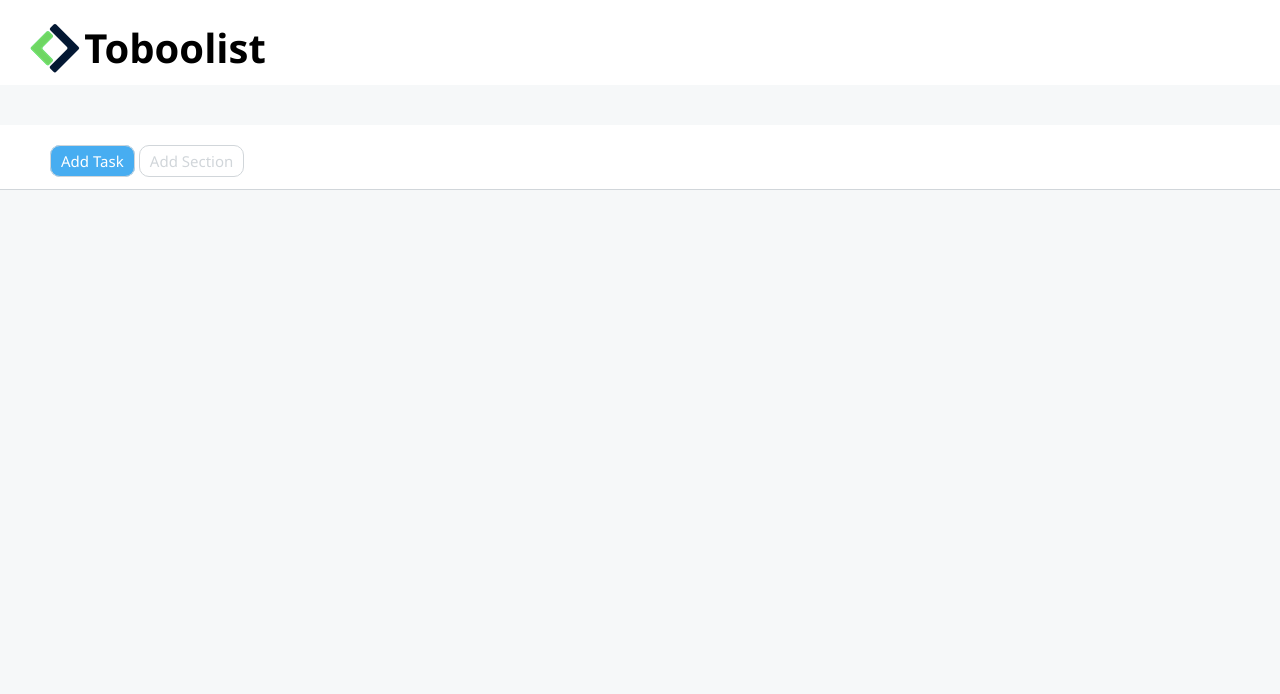
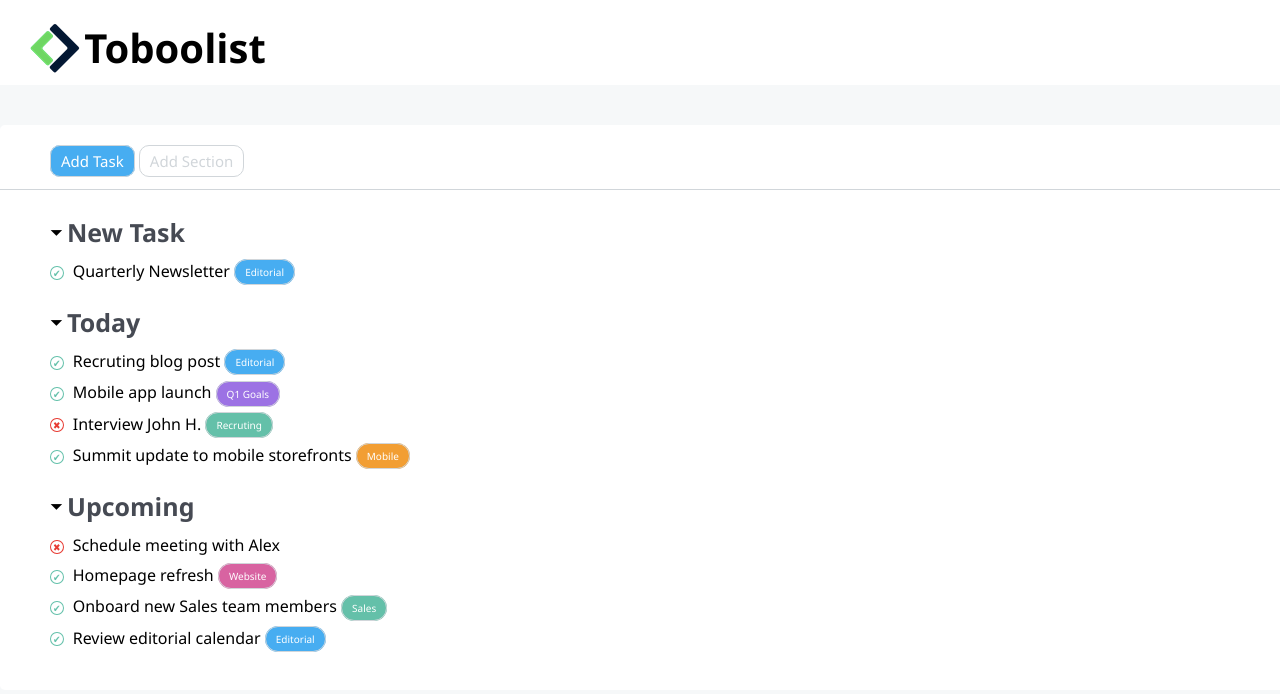
Before and after one commit to ElyPoli/html-css-toboolist, a plain HTML site: page index.html in a window 1280 px wide. Shown: the top 694 px of the page. Drawn offline with Linux system fonts and the light colour scheme.

Commit message:
add main

```diff
--- a/css/style.css
+++ b/css/style.css
@@ -23,6 +23,16 @@ nav {
     border-bottom: 1px solid #d1d6da;
     background-color: #ffffff;
     height: 65px;
+    border-top-left-radius: 5px;
+    border-top-right-radius: 5px;
+}
+
+main {
+    padding-top: 25px;
+    background-color: #ffffff;
+    height: 500px;
+    border-bottom-left-radius: 5px;
+    border-bottom-right-radius: 5px;
 }
 
 h1 {
@@ -30,8 +40,24 @@ h1 {
     font-weight: bold;
 }
 
+h2 {
+    font-size: 25px;
+    font-weight: bold;
+    color: #464a53;
+}
+
+ul, li {
+    list-style: none;
+    padding-top: 5px;
+    line-height: 25px;
+}
+
 .padding-left {
     padding-left: 50px;
+}
+
+.padding-top {
+    padding-top: 20px;
 }
 
 .display-inBl {
@@ -48,19 +74,65 @@ h1 {
     width: 1500px;
 }
 
-.button {
+.button-nav {
     border: 1px solid #d1d6da;
     border-radius: 10px;
     padding: 5px 10px;
     font-size: 15px;
 }
 
-.button-select {
+.button-main {
+    border: 1px solid #d1d6da;
+    border-radius: 20px;
+    padding: 5px 10px;
+    font-size: 10px;
+}
+
+.button-blu {
     background-color: #47adf1;
     color: #ffffff;
 }
 
-.button-unselect {
+.button-viola {
+    background-color: #9c72e4;
+    color: #ffffff;
+}
+
+.button-verde {
+    background-color: #64c0a9;
+    color: #ffffff;
+}
+
+.button-arancio {
+    background-color: #f29e33;
+    color: #ffffff;
+}
+
+.button-rosa {
+    background-color: #d863a1;
+    color: #ffffff;
+}
+
+.button-bianco {
     color: #d1d6da;
     background-color: #ffffff;
 }
+
+.spunta {
+    border-radius: 50%;
+    padding: 2px;
+    height: 14px;
+    font-size: 10px;
+    line-height: 8px;
+    margin-right: 5px;
+}
+
+.spunta-verde {
+    border: 1px solid #65c1ab;
+    color: #65c1ab;
+}
+
+.spunta-rossa {
+    border: 1px solid #e73b33;
+    color: #e73b33;
+}
--- a/index.html
+++ b/index.html
@@ -15,9 +15,85 @@
         <!-- Menù per aggiungere task e sezioni -->
         <nav class="center">
             <div class="padding-left">
-                <span class="button button-select">Add Task</span>
-                <span class="button button-unselect">Add Section</span>
+                <span class="button-nav button-blu">Add Task</span>
+                <span class="button-nav button-bianco">Add Section</span>
             </div>
         </nav>
+
+        <main class="center">
+            <!-- Sezione 1 -->
+            <div class="padding-left">
+                <span class="vertical-mid-align display-inBl">&#9207;</span>
+                <h2 class="vertical-mid-align display-inBl">New Task</h2>
+
+                <!-- Elenco -->
+                <ul>
+                    <li>
+                        <span class="display-inBl vertical-mid-align spunta spunta-verde">&#x2714;</span>
+                        Quarterly Newsletter
+                        <span class="vertical-mid-align button-main button-blu">Editorial</span>
+                    </li>
+                </ul>
+            </div>
+
+            <!-- Sezione 2 -->
+            <div class="padding-left padding-top">
+                <span class="vertical-mid-align display-inBl">&#9207;</span>
+                <h2 class="vertical-mid-align display-inBl">Today</h2>
+
+                <!-- Elenco -->
+                <ul>
+                    <li>
+                        <span class="display-inBl vertical-mid-align spunta spunta-verde">&#x2714;</span>
+                        Recruting blog post
+                        <span class="vertical-mid-align button-main button-blu">Editorial</span>
+                    </li>
+                    <li>
+                        <span class="display-inBl vertical-mid-align spunta spunta-verde">&#x2714;</span>
+                        Mobile app launch
+                        <span class="vertical-mid-align button-main button-viola">Q1 Goals</span>
+                    </li>
+                    <li>
+                        <span class="display-inBl vertical-mid-align spunta spunta-rossa">&#x2716;</span>
+                        Interview John H.
+                        <span class="vertical-mid-align button-main button-verde">Recruting</span>
+                    </li>
+                    <li>
+                        <span class="display-inBl vertical-mid-align spunta spunta-verde">&#x2714;</span>
+                        Summit update to mobile storefronts
+                        <span class="vertical-mid-align button-main button-arancio">Mobile</span>
+                    </li>
+                </ul>
+            </div>
+
+            <!-- Sezione 3 -->
+            <div class="padding-left padding-top">
+                <span class="vertical-mid-align display-inBl">&#9207;</span>
+                <h2 class="vertical-mid-align display-inBl">Upcoming</h2>
+
+                <!-- Elenco -->
+                <ul>
+                    <li>
+                        <span class="display-inBl vertical-mid-align spunta spunta-rossa">&#x2716;</span>
+                        Schedule meeting with Alex
+                    </li>
+                    <li>
+                        <span class="display-inBl vertical-mid-align spunta spunta-verde">&#x2714;</span>
+                        Homepage refresh
+                        <span class="vertical-mid-align button-main button-rosa">Website</span>
+                    </li>
+                    <li>
+                        <span class="display-inBl vertical-mid-align spunta spunta-verde">&#x2714;</span>
+                        Onboard new Sales team members
+                        <span class="vertical-mid-align button-main button-verde">Sales</span>
+                    </li>
+                    <li>
+                        <span class="display-inBl vertical-mid-align spunta spunta-verde">&#x2714;</span>
+                        Review editorial calendar
+                        <span class="vertical-mid-align button-main button-blu">Editorial</span>
+                    </li>
+                </ul>
+            </div>
+        </main>
     </body>
 </html>
```
